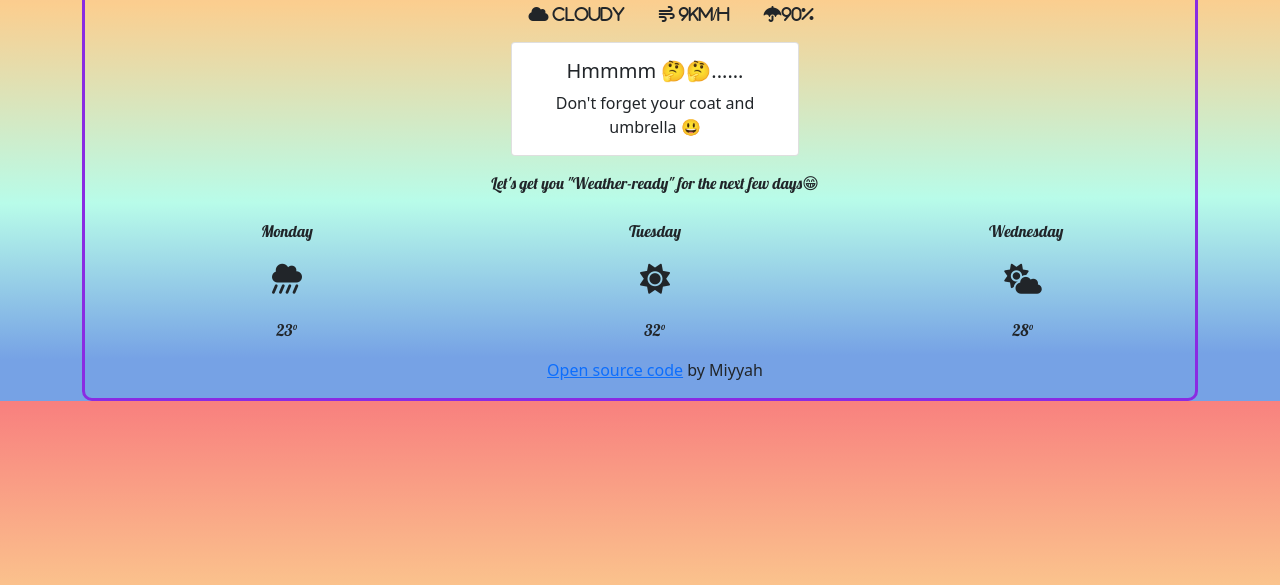
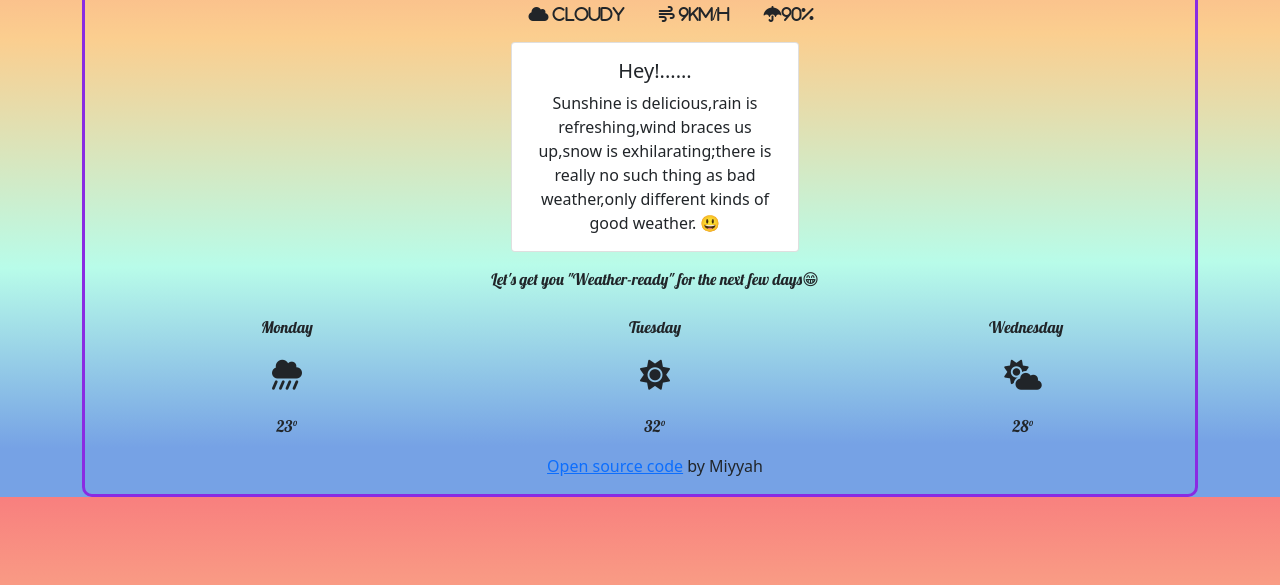
Before and after one commit to MiyyahCodes/weather-app, a plain HTML site: page index.html in a window 1280 px wide. Shown: the part 215-800 px from the top of the page. Drawn offline with nearby package versions, Linux system fonts and the light colour scheme.

Commit message:
updated card context

```diff
--- a/index.html
+++ b/index.html
@@ -69,8 +69,12 @@
         </ul>
         <div class="card" style="width: 18rem">
           <div class="card-body">
-            <h5 class="card-title">Hmmmm 🤔🤔......</h5>
-            <p class="card-text">Don't forget your coat and umbrella 😃</p>
+            <h5 class="card-title">Hey!......</h5>
+            <p class="card-text">
+              Sunshine is delicious,rain is refreshing,wind braces us up,snow is
+              exhilarating;there is really no such thing as bad weather,only
+              different kinds of good weather. 😃
+            </p>
           </div>
         </div>
         <h6>Let's get you "Weather-ready" for the next few days😁</h6>
```
